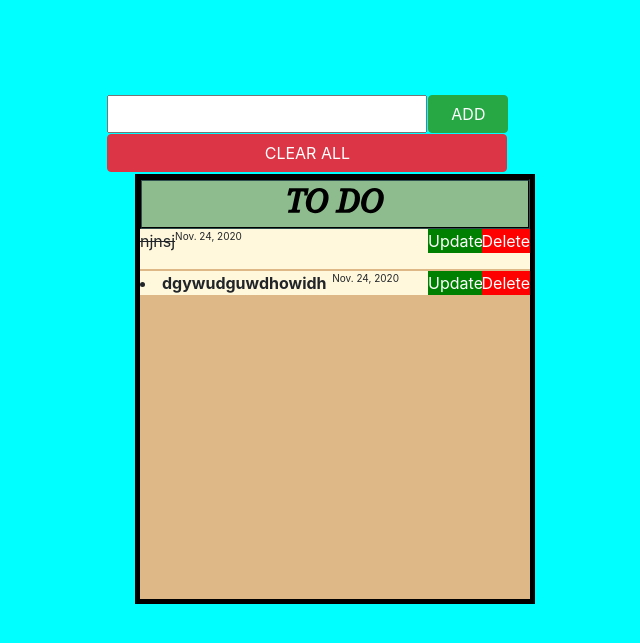
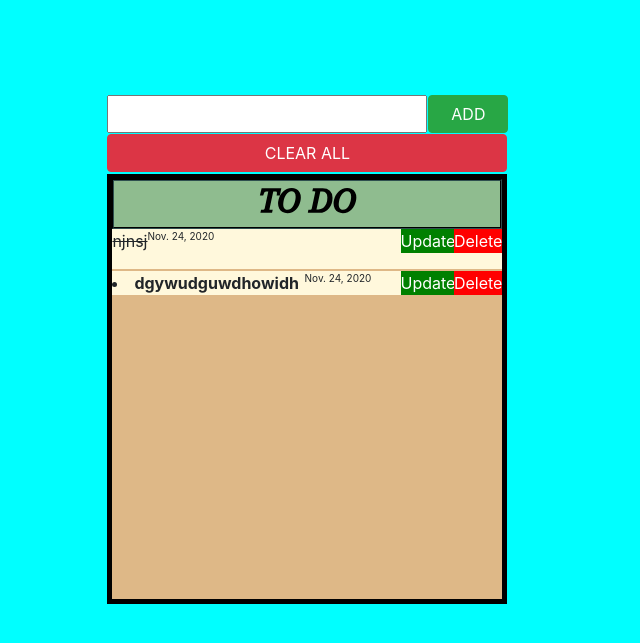
Before and after one commit to arshmohd23/todo, a Django app: page /todo/ in a window 1280 px wide. Shown: the part 56-699 px from the top of the page, without its empty margins (315-955 px from the left). Run offline with Django 3.2, Linux system fonts and the light colour scheme; data comes from the database, SQL or seed files in the repository.

Commit message:
Update style.css

```diff
--- a/todo/static/style.css
+++ b/todo/static/style.css
@@ -3,7 +3,7 @@
     position: relative;
     width: 400px;
     height: 430px;
-    left: 450px;
+    left: 33%;
     top:66px ;
     border-width: thick;
     border-color:black;
```
